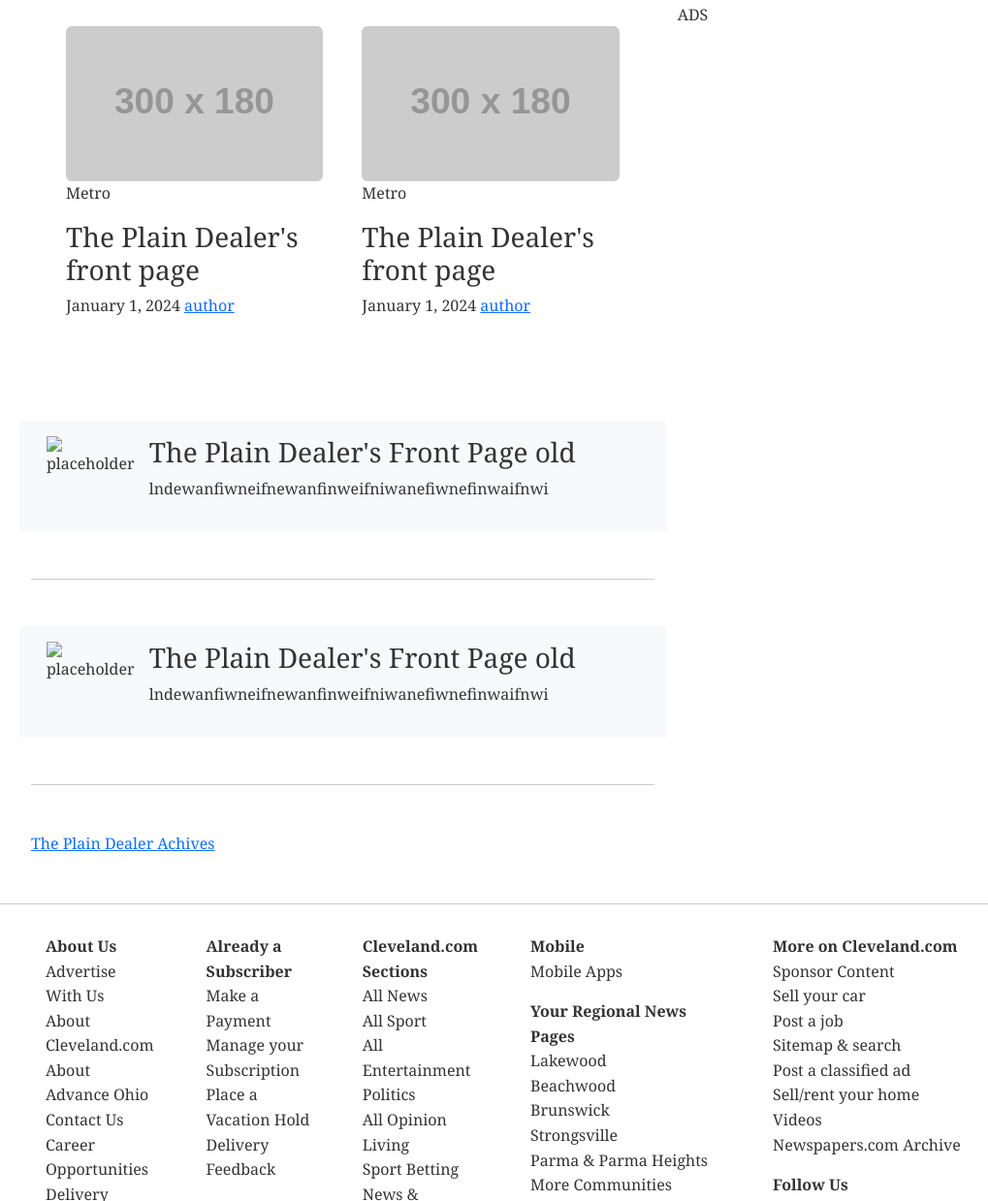
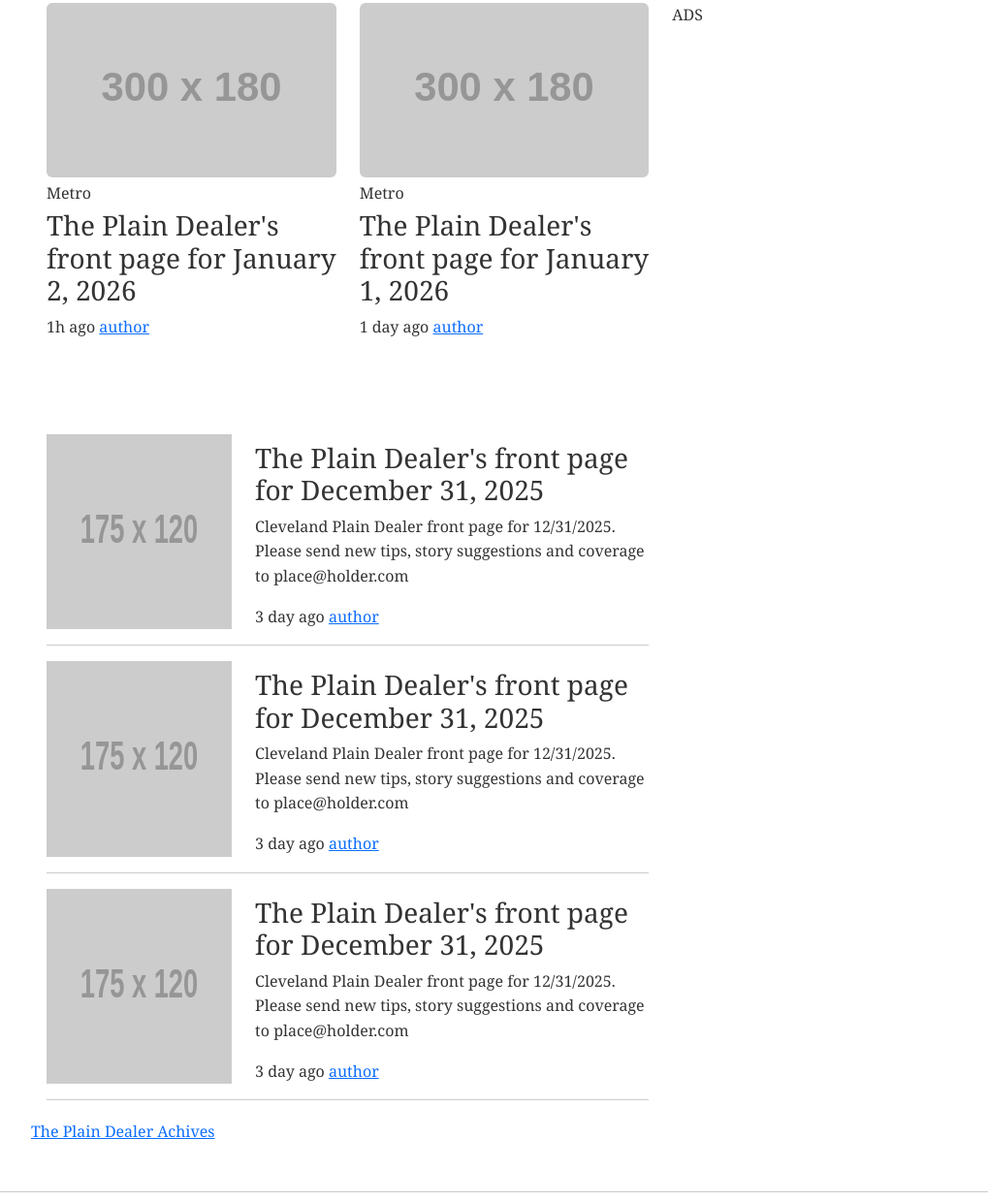
Before and after one commit to TommasoLapenna/ElaboratoClevelandPlainDealer, a website: page index.html in a window 1280 px wide. Shown: the part 133-1372 px from the top of the page at 97% size, without its empty margins (120-1139 px from the left). Drawn offline with nearby package versions, Linux system fonts and the light colour scheme; placeholder pictures from the web are drawn by us.

Commit message:
General layout fix, older article image source set added

```diff
--- a/css/style.css
+++ b/css/style.css
@@ -49,8 +49,3 @@ summary {
     /* Optional: make it look clickable */
     cursor: pointer;
 }
-
-/* Ensure details remains block (usually inherited, but be safe) */
-details {
-    display: block;
-}
--- a/index.html
+++ b/index.html
@@ -4,14 +4,19 @@
     <meta charset="UTF-8">
     <meta name="viewport" content="width=device-width, initial-scale=1.0">
     <title> Cleveland Plaindealer</title>
+    <!--
     <link rel="stylesheet" type="text/css" href="css/bootstrap.css">
+    -->
+    <link href="https://cdn.jsdelivr.net/npm/bootstrap@5.3.8/dist/css/bootstrap.min.css" rel="stylesheet" integrity="sha384-sRIl4kxILFvY47J16cr9ZwB07vP4J8+LH7qKQnuqkuIAvNWLzeN8tE5YBujZqJLB" crossorigin="anonymous">
     <link rel="stylesheet" type="text/css" href="css/style.css">
     <link rel="stylesheet" href="https://cdn.jsdelivr.net/npm/bootstrap-icons@1.11.3/font/bootstrap-icons.min.css">
 
     <script src="https://cdn.jsdelivr.net/npm/bootstrap@5.3.3/dist/js/bootstrap.bundle.min.js"></script>
 </head>
 <body>
-<div class="container-fluid container-xxl mx-auto m-2 p-2">
+
+<header class="bg-white">
+    <nav class="container-fluid container-xxl mx-auto m-2 p-2">
         <div class="row">
             <div class="col-md col-1 d-flex justify-content-start align-items-center gap-2">
                 <button class="bi bi-search"></button>
@@ -38,76 +43,102 @@
                 </div>
             </div>
         </div>
-</div>
+    </nav>
+</header>
 
 <main class="container main-container my-3">
     <header>
         <h2> The Plain Dealer</h2>
     </header>
-    <div class="row">
+    <div class="row m-1">
         <div class="col-12 col-md-8">
-            <section class="row m-3">
+            <section class="row">
                 <article class="col-12 my-2 my-lg-0 col-sm-6 col-md-12 col-lg-6">
-                    <div class="p-2">
                     <!-- The media query min-width are the same as the correspondent breakpoint in bootstrap -->
                     <picture class="d-flex justify-content-center">
                         <source srcset="https://placehold.co/300x180" media="(min-width: 992px)">
                         <source srcset="https://placehold.co/470x300" media="(min-width: 768px)">
-                            <source srcset="https://placehold.co/275x145" media="(min-width: 576px)">
+                        <source srcset="https://placehold.co/360x200" media="(min-width: 576px)">
                         <img src="https://placehold.co/440x270" class="img-fluid rounded" alt="Article Picture">
                     </picture>
-                        <p>Metro</p>
-                        <h3>The Plain Dealer's front page</h3>
-                        <time datetime="2026-04-04">January 1, 2024</time>
+                    <p class="my-1">Metro</p>
+                    <h3>The Plain Dealer's front page for January 2, 2026</h3>
+                    <time datetime="2026-01-02">1h ago</time>
                     <a href="#"> author</a>
-                    </div>
                 </article>
                 <article class="col-12 my-2 my-md-0 col-sm-6 col-md-12 col-lg-6">
-                    <div class="p-2">
                     <picture class="d-flex justify-content-center">
                         <source srcset="https://placehold.co/300x180" media="(min-width: 992px)">
                         <source srcset="https://placehold.co/470x300" media="(min-width: 768px)">
-                            <source srcset="https://placehold.co/275x145" media="(min-width: 576px)">
+                        <source srcset="https://placehold.co/360x200" media="(min-width: 576px)">
                         <img src="https://placehold.co/440x270" class="img-fluid rounded" alt="Article Picture">
                     </picture>
-                        <p>Metro</p>
-                        <h3>The Plain Dealer's front page</h3>
-                        <time datetime="2026-04-04">January 1, 2024</time>
+                    <p class="my-1">Metro</p>
+                    <h3>The Plain Dealer's front page for January 1, 2026</h3>
+                    <time datetime="2026-01-01">1 day ago</time>
                     <a href="#"> author</a>
-                    </div>
                 </article>
             </section>
 
             <hr class="my-5 invisible">
 
-            <article class="row my-3 p-3 bg-light">
-                <div class="col-12 col-md-2">
-                    <img src="images/placeholder.png" alt="placeholder" width="100px">
-                </div>
-                <div class="col-12 col-md-10">
-                    <h3> The Plain Dealer's Front Page old</h3>
-                    <p> lndewanfiwneifnewanfinweifniwanefiwnefinwaifnwi</p>
+            <article class="row my-3">
+                <picture class="col-4 col-md-12 col-lg-4 d-flex justify-content-center">
+                    <source srcset="https://placehold.co/175x120" media="(min-width: 992px)">
+                    <source srcset="https://placehold.co/440x275" media="(min-width: 768px)">
+                    <img src="https://placehold.co/170x100" class="img-fluid" alt="placeholder">
+                </picture>
+                <div class="col-8 col-md-12 col-lg-8">
+                    <h3 class="my-2"> The Plain Dealer's front page for December 31, 2025</h3>
+                    <p> Cleveland Plain Dealer front page for 12/31/2025. Please send new tips, story suggestions and
+                        coverage to place@holder.com</p>
+                    <time datetime="2025-12-31">3 day ago</time>
+                    <a href="#"> author</a>
                 </div>
             </article>
 
-            <hr class="my-5">
+            <hr class="my-3">
 
-            <article class="row my-3 p-3 bg-light">
-                <div class="col-12 col-md-2">
-                    <img src="images/placeholder.png" alt="placeholder" width="100px">
-                </div>
-                <div class="col-12 col-md-10">
-                    <h3> The Plain Dealer's Front Page old</h3>
-                    <p> lndewanfiwneifnewanfinweifniwanefiwnefinwaifnwi</p>
+            <article class="row my-3">
+                <picture class="col-4 col-md-12 col-lg-4 d-flex justify-content-center">
+                    <source srcset="https://placehold.co/175x120" media="(min-width: 992px)">
+                    <source srcset="https://placehold.co/440x275" media="(min-width: 768px)">
+                    <img src="https://placehold.co/170x100" class="img-fluid" alt="placeholder">
+                </picture>
+                <div class="col-8 col-md-12 col-lg-8">
+                    <h3 class="my-2"> The Plain Dealer's front page for December 31, 2025</h3>
+                    <p> Cleveland Plain Dealer front page for 12/31/2025. Please send new tips, story suggestions and
+                        coverage to place@holder.com</p>
+                    <time datetime="2025-12-31">3 day ago</time>
+                    <a href="#"> author</a>
                 </div>
             </article>
-            <hr class="my-5">
+
+            <hr class="my-3">
+
+            <article class="row my-3">
+                <picture class="col-4 col-md-12 col-lg-4 d-flex justify-content-center">
+                    <source srcset="https://placehold.co/175x120" media="(min-width: 992px)">
+                    <source srcset="https://placehold.co/440x275" media="(min-width: 768px)">
+                    <img src="https://placehold.co/170x100" class="img-fluid" alt="placeholder">
+                </picture>
+                <div class="col-8 col-md-12 col-lg-8">
+                    <h3 class="my-2"> The Plain Dealer's front page for December 31, 2025</h3>
+                    <p> Cleveland Plain Dealer front page for 12/31/2025. Please send new tips, story suggestions and
+                        coverage to place@holder.com</p>
+                    <time datetime="2025-12-31">3 day ago</time>
+                    <a href="#"> author</a>
                 </div>
+            </article>
+
+            <hr class="my-3">
+        </div>
+
+
         <div class="col-md-4 d-none d-md-block">
             <p> ADS</p>
         </div>
     </div>
-
 
 
     <footer><a href="#"> The Plain Dealer Achives</a></footer>
@@ -239,7 +270,7 @@
 </div>
 
 <hr>
-<footer class="bg-dark text-white p-3">
+<footer class="container p-3">
     <h3> ADVANCELOCAL</h3>
     <p>Use of and/or registration on any portion of this site constitutes acceptance of our User Agreement, (updated
         8/1/2024) and acknowledgement of our Privacy Policy, and Your Privacy Choices and Rights (updated 1/1/2026).</p>
@@ -255,7 +286,12 @@
     </p>
 </footer>
 
+<script src="https://cdn.jsdelivr.net/npm/bootstrap@5.3.8/dist/js/bootstrap.bundle.min.js" integrity="sha384-FKyoEForCGlyvwx9Hj09JcYn3nv7wiPVlz7YYwJrWVcXK/BmnVDxM+D2scQbITxI" crossorigin="anonymous"></script>
+<script src="https://cdn.jsdelivr.net/npm/@popperjs/core@2.11.8/dist/umd/popper.min.js" integrity="sha384-I7E8VVD/ismYTF4hNIPjVp/Zjvgyol6VFvRkX/vR+Vc4jQkC+hVqc2pM8ODewa9r" crossorigin="anonymous"></script>
+<script src="https://cdn.jsdelivr.net/npm/bootstrap@5.3.8/dist/js/bootstrap.min.js" integrity="sha384-G/EV+4j2dNv+tEPo3++6LCgdCROaejBqfUeNjuKAiuXbjrxilcCdDz6ZAVfHWe1Y" crossorigin="anonymous"></script>
+<!--
 <script src="js/bootstrap.js"></script>
 <script src="js/jquery.js"></script>
+-->
 </body>
 </html>
```
Also changed, not shown: images/logo.svg (added), images/placeholder.png (added). Lines whose indentation alone changed are shown as unchanged.
